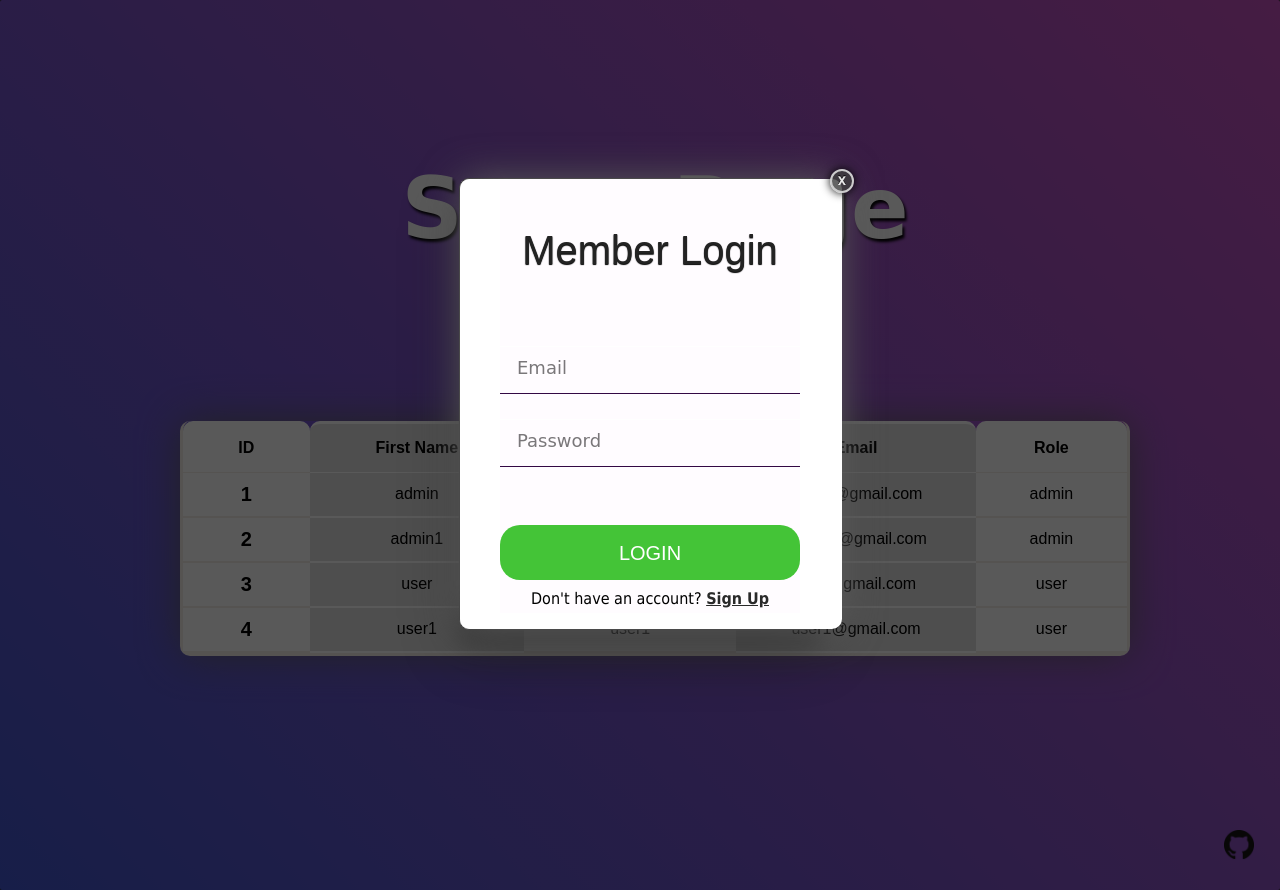
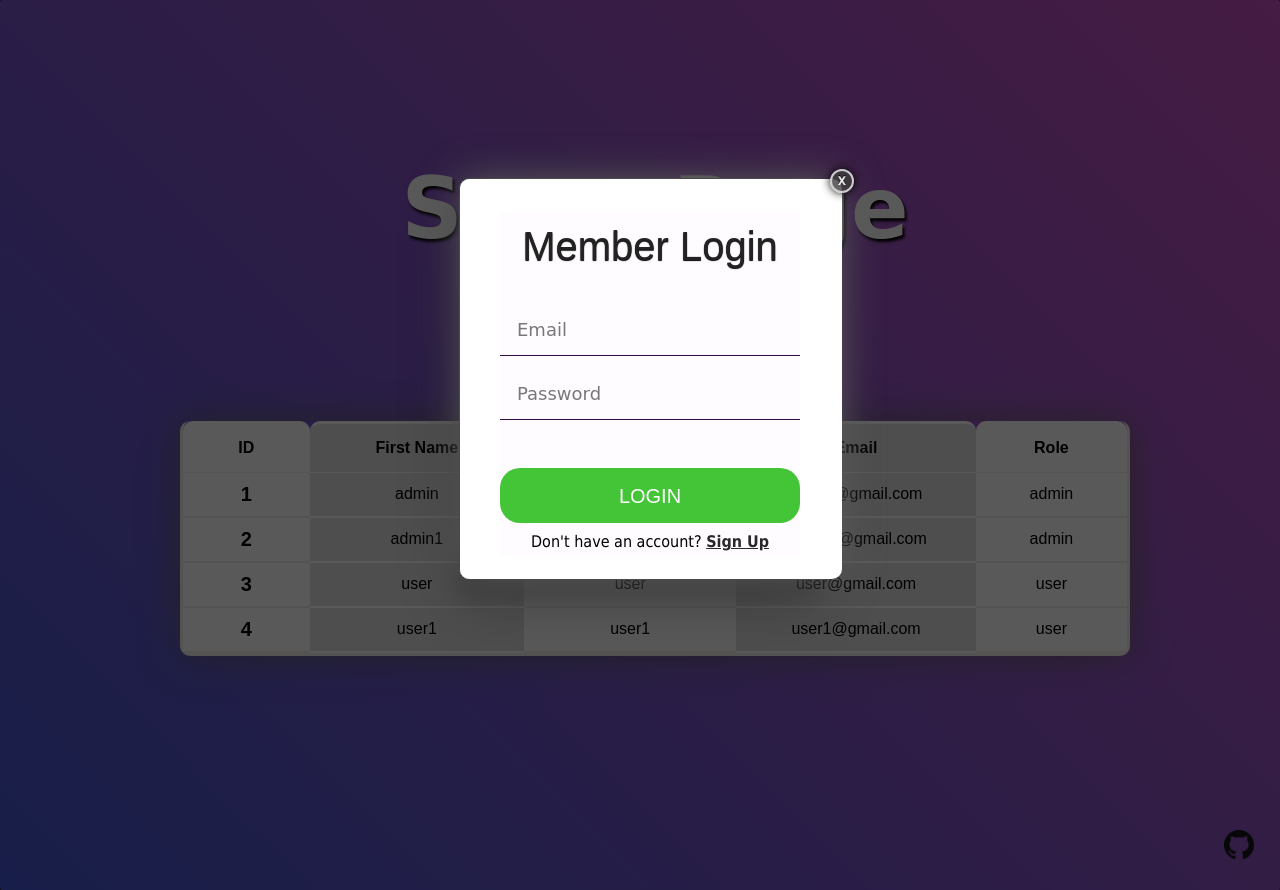
Before and after one commit to SValentyn/PHP-REST-API, a PHP site: page / in a window 1280 px wide, after a click on "Login". Run offline with PHP 8.4, Linux system fonts and the light colour scheme; the visitor is signed in with stand-in values (Sample User, id 1); data comes from the database, SQL or seed files in the repository.

Commit message:
Changed styles index-page

```diff
--- a/assets/css/component-style.css
+++ b/assets/css/component-style.css
@@ -57,17 +57,6 @@ button {
 ::-webkit-scrollbar {
     height: 0px;
     width: 0px;
-}
-
-.h2 {
-    padding-bottom: 30px;
-    padding-top: 10px;
-    color: #232323;
-    font-size: 26px;
-    font-family: Poppins-Regular, sans-serif;
-    font-weight: 100;
-    text-align: left;
-    text-shadow: 0px 1px 1px #000000;
 }
 
 .th-sort {
--- a/assets/css/index.css
+++ b/assets/css/index.css
@@ -37,6 +37,18 @@ html {
     font-family: Comic Sans MS, Comic Sans, cursive;
     text-shadow: 2px 3px 3px #000000;
     text-align: center;
+}
+
+
+.h2 {
+    padding-bottom: 20px;
+    padding-top: 25px;
+    color: #232323;
+    text-shadow: 0px 1px 1px #000000;
+    font-family: Poppins-Regular, sans-serif;
+    font-weight: lighter;
+    text-align:center;
+    font-size: 40px;
 }
 
 table {
--- a/assets/css/main-popup.css
+++ b/assets/css/main-popup.css
@@ -19,7 +19,7 @@
 
 .wrap-login100 {
     width: 360px;
-    height: 450px;
+    height: 400px;
     padding-left: 20px;
     background: #ffffff;
     -webkit-box-shadow: 0px 0px 40px -2px rgb(98, 98, 98);
@@ -123,22 +123,6 @@ input {
     text-shadow: 0 1px 0 #FFF;
 }
 
-h2 {
-    margin: 0;
-    padding-bottom: 25px;
-    font-size: 26px;
-    text-align: center;
-    font-family: Comic Sans MS, Comic Sans, cursive;
-}
-
-.h2 {
-    padding-bottom: 30px;
-    padding-top: 10px;
-    color: #232323;
-    text-shadow: 0px 1px 1px #000000;
-    font-family: Poppins-Regular, sans-serif;
-}
-
 label {
     padding-top: 10px;
     padding-right: 30px;
--- a/assets/css/popup.css
+++ b/assets/css/popup.css
@@ -1,4 +1,4 @@
-/* Базовые стили слоя затемнения и модального окна  */
+/* Basic styles of the dimming layer and modal window  */
 .overlay {
     display: none;
     top: 0;
@@ -6,18 +6,17 @@
     bottom: 0;
     left: 0;
     z-index: 10;
-    /* фон затемнения */
     background-color: rgba(0, 0, 0, 0.65);
-    position: fixed; /* фиксированное поцизионирование */
+    position: fixed;
     cursor: default;
 }
 
-/* активируем слой затемнения */
+/* Dimming layer activation */
 .overlay:target {
     display: block;
 }
 
-/* стили модального окна */
+/* Modal window styles */
 .popup {
     width: 85%;
     left: 50%;
@@ -27,18 +26,17 @@
     z-index: 20;
     min-width: 320px;
     max-width: 600px;
-    /* фиксированное позиционирование, окно стабильно при прокрутке */
+    /* fixed positioning, the window is stable when scrolling */
     position: fixed;
     padding: 15px;
     border: 1px solid #383838;
     background: #fefefe;
-    /* скругление углов */
     -webkit-border-radius: 4px;
     -moz-border-radius: 4px;
     -ms-border-radius: 4px;
     border-radius: 4px;
     font: 14px/18px 'Tahoma', Arial, sans-serif;
-    /* внешняя тень */
+    /* outer shadow */
     -webkit-box-shadow: 0 15px 20px rgba(0, 0, 0, .22), 0 19px 60px rgba(0, 0, 0, .3);
     -moz-box-shadow: 0 15px 20px rgba(0, 0, 0, .22), 0 19px 60px rgba(0, 0, 0, .3);
     -ms-box-shadow: 0 15px 20px rgba(0, 0, 0, .22), 0 19px 60px rgba(0, 0, 0, .3);
@@ -53,7 +51,7 @@
     transition: transform 0.6s ease-out;
 }
 
-/* активируем модальный блок */
+/* Modal block activation */
 .overlay:target + .popup {
     top: 20%;
     -webkit-transform: translate(-50%, 0);
@@ -62,7 +60,7 @@
     transform: translate(-50%, 0);
 }
 
-/* формируем кнопку закрытия */
+/* Close button */
 .close {
     top: -10px;
     right: -10px;
@@ -107,18 +105,6 @@
     transform: rotate(360deg);
 }
 
-.popup h2 {
-    margin: 0;
-    color: #008000;
-    padding: 5px 0px 10px;
-    text-align: left;
-    text-shadow: 1px 1px 3px #adadad;
-    font-weight: 500;
-    font-size: 1.4em;
-    font-family: 'Tahoma', Arial, sans-serif;
-    line-height: 1.3;
-}
-
 .popup p {
     margin: 0;
     padding: 5px 0
--- a/assets/js/index.js
+++ b/assets/js/index.js
@@ -38,7 +38,7 @@ login_btn.onclick = function () {
     }
 
     if (password === "" || password.length < 4) {
-        document.getElementById("error-label").innerHTML = "Invalid password";
+        document.getElementById("error-label").innerHTML = "Password is too short";
         return false;
     }
 
@@ -97,7 +97,7 @@ signup_btn.onclick = function () {
     }
 
     if (password === "" || password.length < 6) {
-        document.getElementById("error-label_2").innerHTML = "Invalid password";
+        document.getElementById("error-label_2").innerHTML = "Password is too short";
         return false;
     }
 
--- a/index.php
+++ b/index.php
@@ -26,7 +26,7 @@
             <div style="text-align: center;">
 
                 <!-- Call modal login window -->
-                <a href="#win1" class="link" style="padding-right: 15px; ">Login</a>
+                <a href="#win1" class="link" style="padding-right: 15px;">Login</a>
                 <a href="#x" class="overlay" id="win1"></a>
 
                 <div class="popup"
@@ -36,11 +36,11 @@
                         <div class="login">
                             <div class="input">
                                 <form action="" id="ajaxForm1" method="POST">
-                                    <h2 class="h2"
-                                        style=" text-align:center; padding-top: 45px; padding-bottom: 70px; color: #232323; text-shadow: 0px 1px 1px #000000; font-family: Poppins-Regular, sans-serif; font-size: 40px; ">
-                                        Member Login</h2>
+                                    <h2 class="h2">
+                                        Member Login
+                                    </h2>
 
-                                    <div class="blockinput" style=" margin-bottom: 25px; ">
+                                    <div class="blockinput" style=" margin-bottom: 16px; ">
                                         <label>
                                             <input type="email" name="email" id="email" placeholder="Email"
                                                    autocomplete="off"
@@ -56,7 +56,7 @@
                                         </label>
                                     </div>
                                     <div class="error-label" id="error-label">&nbsp;</div>
-                                    <button type="button" class="button-signup" style="margin-top: 30px;"
+                                    <button type="button" class="button-signup" style="margin-top: 20px;"
                                             id="login">
                                         Login
                                     </button>
@@ -78,34 +78,35 @@
                 <div class="popup"
                      style=" width: 360px; padding: 0px;
                      margin-right: 0px; border-radius: 10px;">
-                    <div class="wrap-login100" style="width: 342px; height: 480px; padding-left: 40px;">
+                    <div class="wrap-login100" style="width: 342px; height: 510px; padding-left: 40px;">
                         <div class="login">
                             <div class="input">
                                 <form id="ajaxForm2" action="" method="POST">
-                                    <h2 class="h2" style=" text-align:center; padding-bottom: 10px; padding-top: 20px;
-                                        color: #232323; text-shadow: 0px 1px 1px #000000; font-family: Poppins-Regular,
-                                        sans-serif; font-size: 28px; ">Registration form</h2>
+                                    <h2 class="h2"
+                                        style="text-align:center;padding-bottom: 0px;padding-top: 0px;
+                                        margin-top: 40px;margin-bottom: 30px;font-size: 28px;">
+                                        Registration form
+                                    </h2>
                                     <div class="blockinput">
                                         <label>
                                             <input type="text" name="firstName" id="firstName"
-                                                   placeholder="First Name"
-                                                   autocomplete="off">
+                                                   placeholder="First Name*" autocomplete="off">
                                         </label>
                                     </div>
 
                                     <div class="blockinput">
                                         <label>
-                                            <input type="text" name="lastName" id="lastName" placeholder="Last Name"
-                                                   autocomplete="off">
+                                            <input type="text" name="lastName" id="lastName"
+                                                   placeholder="Last Name*" autocomplete="off">
                                         </label>
                                     </div>
 
                                     <div class="blockinput" style="display:flex;">
                                         <label for="optionList" style="padding-left: 14px; box-shadow: none;">
-                                            Select
-                                            Role</label>
-                                        <select class="select" name="optionList" id="optionList" autocomplete="off"
-                                                style="width: 168px;">
+                                            Select Role
+                                        </label>
+                                        <select class="select" name="optionList" id="optionList"
+                                                style="width: 168px;" autocomplete="off">
                                             <option>admin</option>
                                             <option>user</option>
                                         </select>
@@ -113,20 +114,20 @@
 
                                     <div class="blockinput">
                                         <label>
-                                            <input type="email" name="email_2" id="email_2" placeholder="Email"
-                                                   autocomplete="off">
+                                            <input type="email" name="email_2" id="email_2"
+                                                   placeholder="Email*" autocomplete="off">
                                         </label>
                                     </div>
 
                                     <div class="blockinput">
                                         <label>
                                             <input type="password" name="password_2" id="password_2"
-                                                   placeholder="Password" autocomplete="off">
+                                                   placeholder="Password*" autocomplete="off">
                                         </label>
                                     </div>
-                                    <div class="error-label" id="error-label_2"></div>
+                                    <div class="error-label" id="error-label_2" style="">&nbsp;</div>
                                     <button type="button" class="button-signup" id="signup"
-                                            style="margin-top: 20px;">
+                                            style="margin-top: 15px;">
                                         Create Account
                                     </button>
                                     <p style="font-size: 16px; padding-top: 5px;">
```
